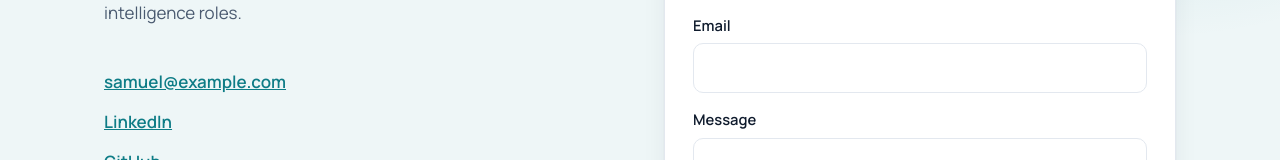
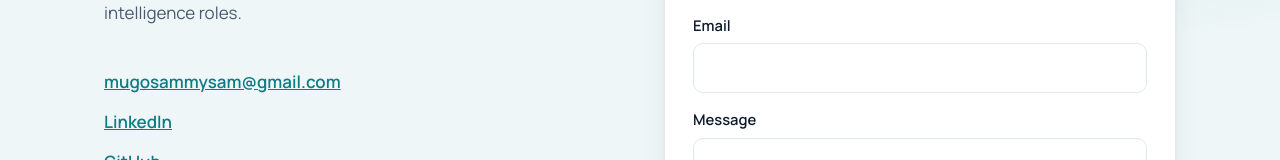
Before and after one commit to Mugo-Samuel/My-portfolio, a plain HTML site: page index.html in a window 1280 px wide. Shown: the part 5126-5286 px from the top of the page. Drawn offline with Linux system fonts and the light colour scheme.

Commit message:
Update portfolio contact email

```diff
--- a/index.html
+++ b/index.html
@@ -285,7 +285,7 @@ footer{background:var(--bg);color:var(--muted);border-top:1px solid var(--line)}
 <h2>Get in touch</h2>
 <p class="lead">Open to data science, financial analytics and business intelligence roles.</p>
 <ul class="contact-links">
-<li><a id="mail" href="mailto:samuel@example.com">samuel@example.com</a></li>
+<li><a id="mail" href="mailto:mugosammysam@gmail.com">mugosammysam@gmail.com</a></li>
 <li><a href="https://www.linkedin.com/in/your-handle" rel="noopener">LinkedIn</a></li>
 <li><a href="https://github.com/your-handle" rel="noopener">GitHub</a></li>
 <li><a href="#projects">Project portfolio</a></li>
```
